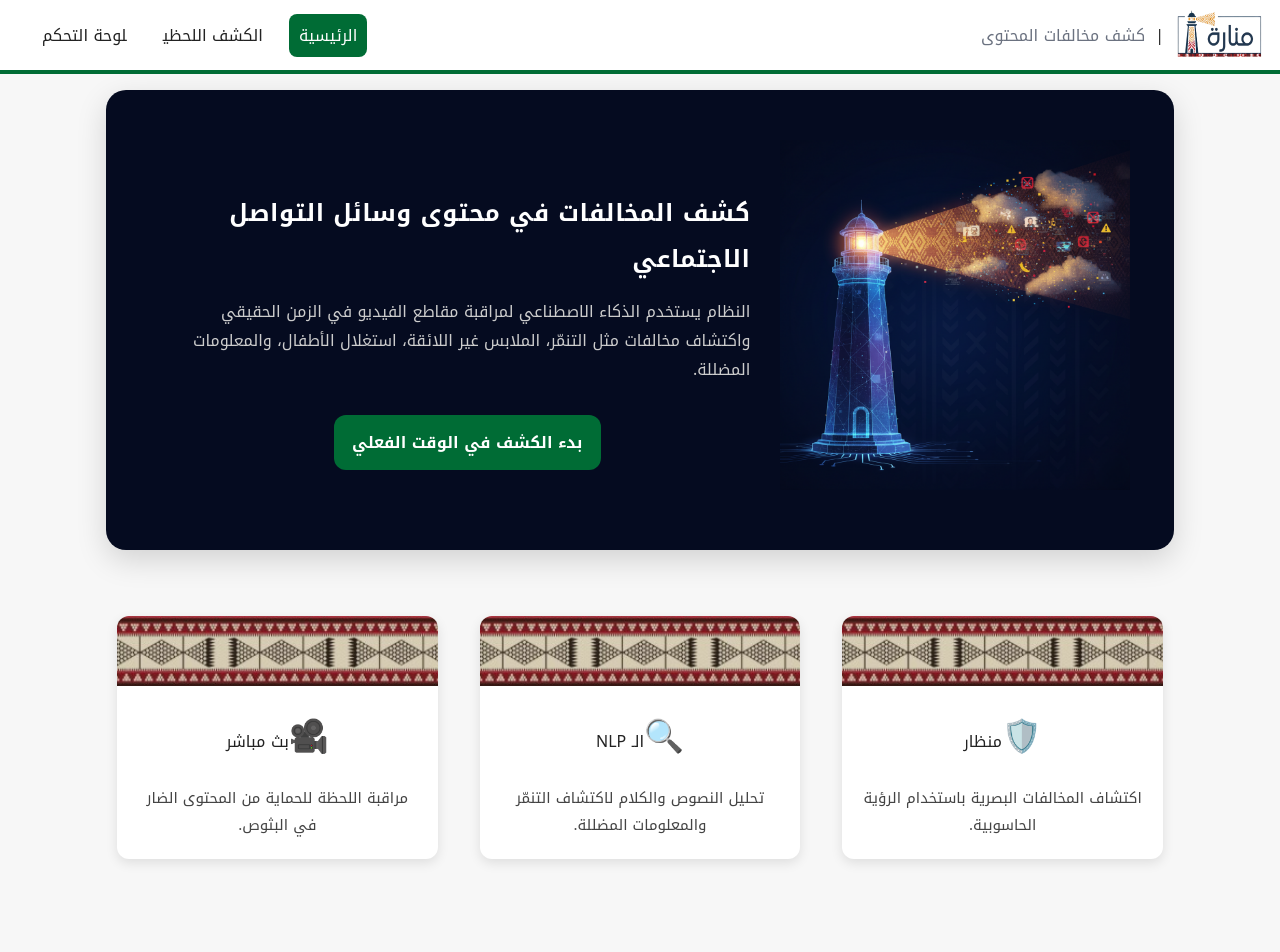
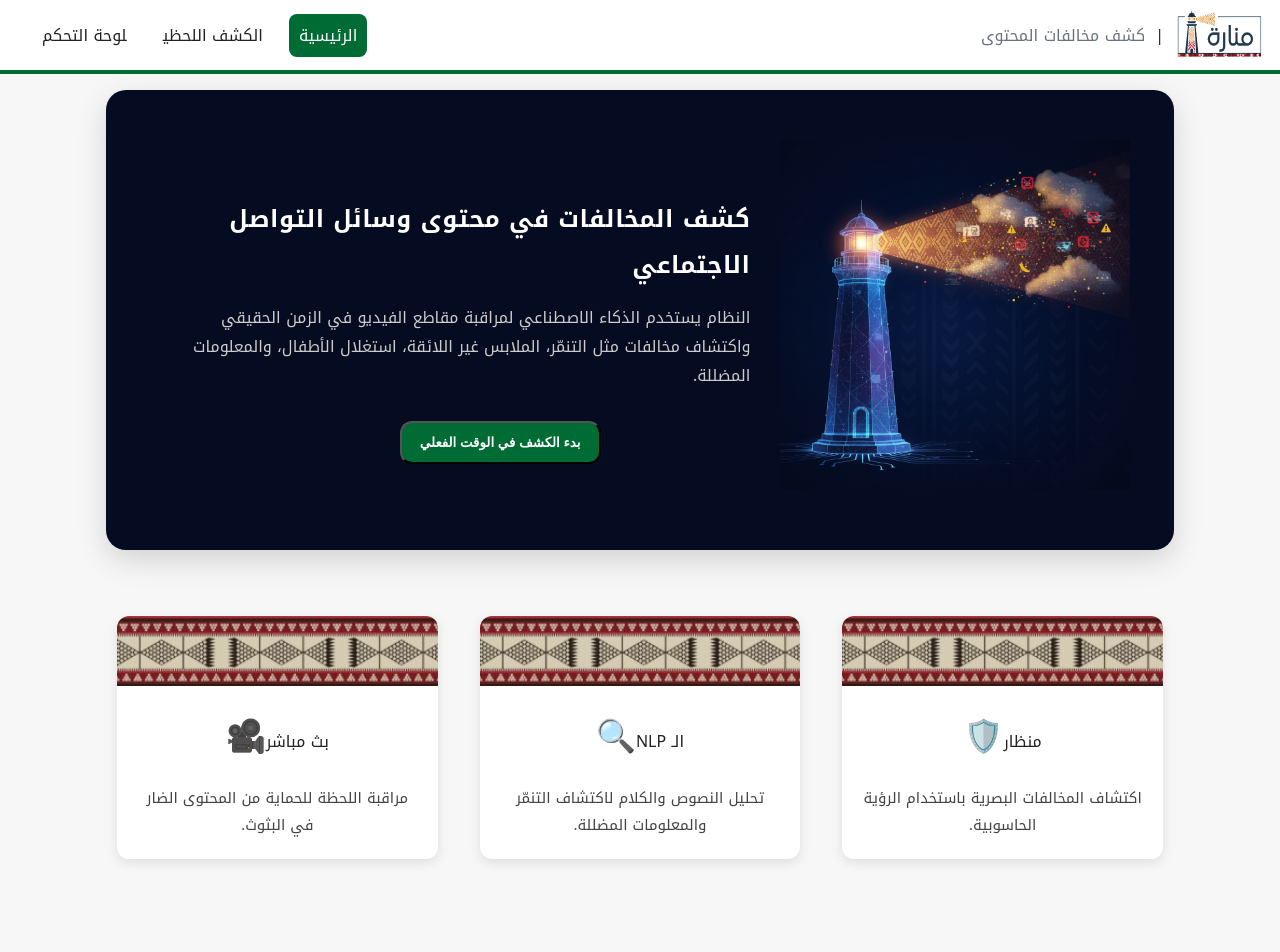
Before and after one commit to AI-AugToOct/capstone-project-manarah, a React (Vite) app: page / in a window 1280 px wide. Shown: the top 952 px of the page. Built offline with nearby package versions, Linux system fonts and the light colour scheme; a web font is replaced by a local one.

Commit message:
Update Home.jsx

```diff
--- a/src/pages/Home.jsx
+++ b/src/pages/Home.jsx
@@ -1,7 +1,7 @@
-import React from 'react'
-import { Link } from 'react-router-dom'
+import { useNavigate } from "react-router-dom";
 
-export default function Home(){
+export default function Home() {
+  const navigate = useNavigate();
   return (
     <section className="home">
       <div className="hero">
@@ -9,12 +9,18 @@ export default function Home(){
           <img src="/assets/beacon.png" alt="منارة" />
         </div>
         <div className="hero-content">
-          <h1 className="sadu-heading">كشف المخالفات في محتوى وسائل التواصل الاجتماعي</h1>
+          <h1 className="sadu-heading">
+            كشف المخالفات في محتوى وسائل التواصل الاجتماعي
+          </h1>
           <p>
             النظام يستخدم الذكاء الاصطناعي لمراقبة مقاطع الفيديو في الزمن الحقيقي
             واكتشاف مخالفات مثل التنمّر، الملابس غير اللائقة، استغلال الأطفال، والمعلومات المضللة.
           </p>
-          <Link to="/realtime" className="cta">بدء الكشف في الوقت الفعلي</Link>
+
+          {/* زر بدل الرابط */}
+          <button className="cta" onClick={() => navigate("/realtime")}>
+            بدء الكشف في الوقت الفعلي
+          </button>
         </div>
       </div>
 
@@ -25,8 +31,8 @@ export default function Home(){
           <div className="card-header"></div>
           <div className="card-body">
             <div className="title">
+              <span>منظار</span>
               <span className="icon">🛡️</span>
-              <span>منظار</span>
             </div>
             <p>اكتشاف المخالفات البصرية باستخدام الرؤية الحاسوبية.</p>
           </div>
@@ -36,8 +42,8 @@ export default function Home(){
           <div className="card-header"></div>
           <div className="card-body">
             <div className="title">
+              <span>الـ NLP</span>
               <span className="icon">🔍</span>
-              <span>الـ NLP</span>
             </div>
             <p>تحليل النصوص والكلام لاكتشاف التنمّر والمعلومات المضللة.</p>
           </div>
@@ -47,10 +53,10 @@ export default function Home(){
           <div className="card-header"></div>
           <div className="card-body">
             <div className="title">
+              <span>بث مباشر</span>
               <span className="icon">🎥</span>
-              <span>بث مباشر</span>
             </div>
-            <p>مراقبة اللحظة للحماية من المحتوى الضار في البثوص.</p>
+            <p>مراقبة اللحظة للحماية من المحتوى الضار في البثوث.</p>
           </div>
         </div>
 
```
